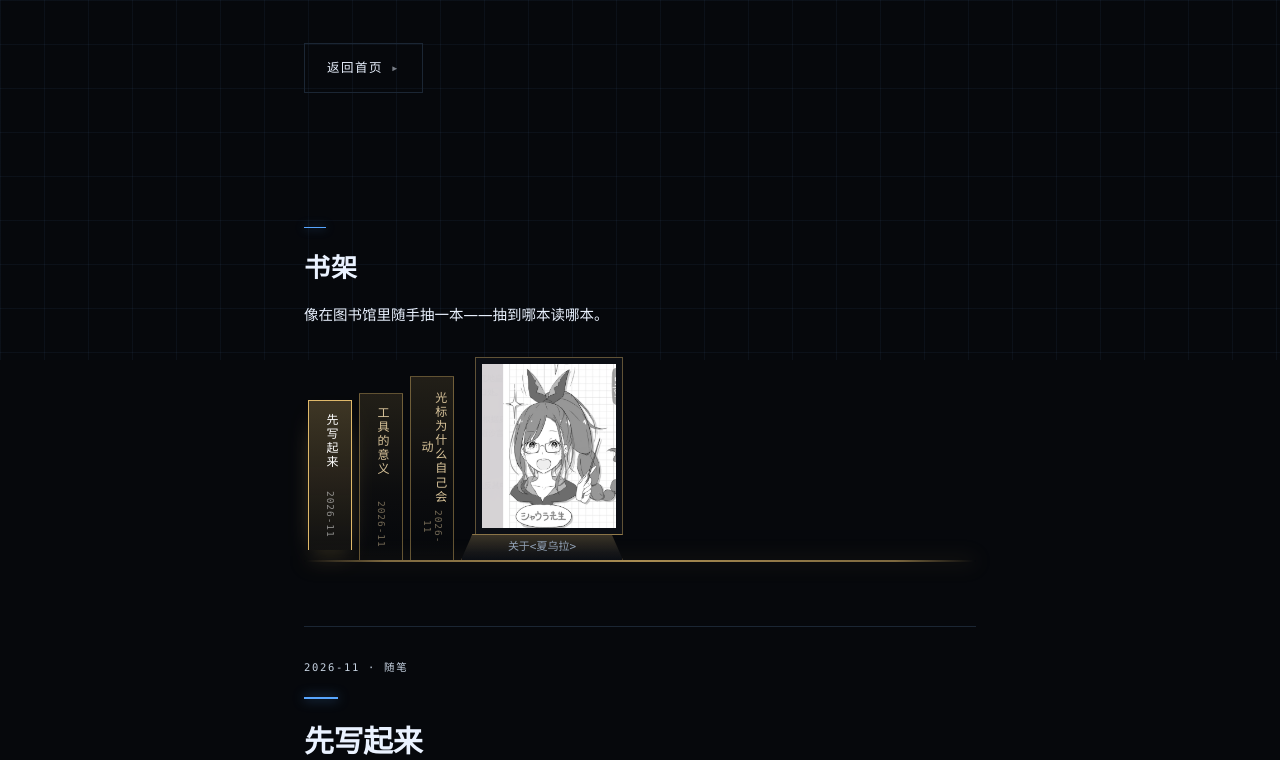
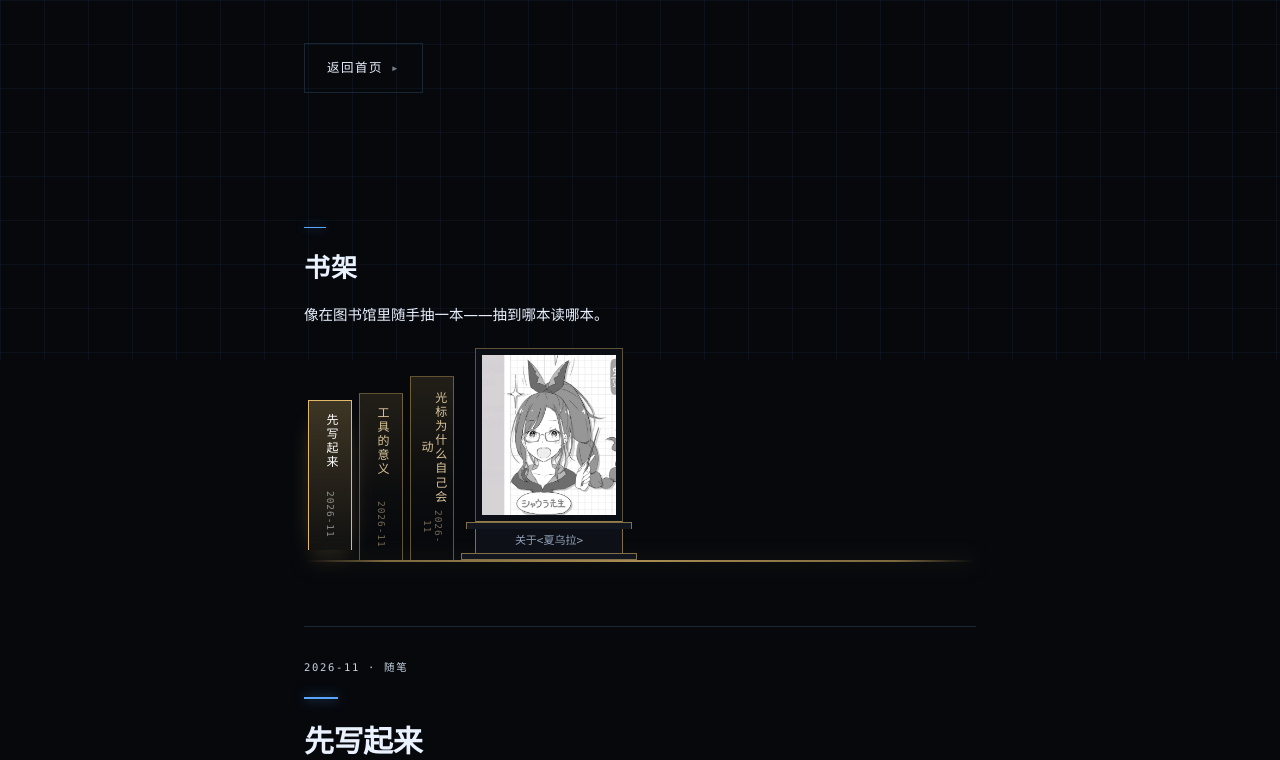
Before and after one commit to Thanjinx/Dandan008-homepage, a plain HTML site: page p/notes.html in a window 1280 px wide. Shown: the part 440-1200 px from the top of the page. Drawn offline with Linux system fonts and the light colour scheme.

Commit message:
书架：底座改三段式古典台座并居中

```diff
--- a/p/notes.html
+++ b/p/notes.html
@@ -28,7 +28,7 @@
       <li class="shelf-item"><button class="spine" data-i="0" style="--h:150px"><span class="spine-t">先写起来</span><span class="spine-d">2026-11</span></button></li>
       <li class="shelf-item"><button class="spine" data-i="1" style="--h:167px"><span class="spine-t">工具的意义</span><span class="spine-d">2026-11</span></button></li>
       <li class="shelf-item"><button class="spine" data-i="2" style="--h:184px"><span class="spine-t">光标为什么自己会动</span><span class="spine-d">2026-11</span></button></li>
-      <li class="shelf-item is-plate"><button class="plate" data-i="3" aria-label="关于&lt;夏乌拉&gt;"><img src="../media/shaula-2026-11-15.png" alt="关于&lt;夏乌拉&gt;" loading="lazy" /></button><span class="plate-base"><span class="plate-cap">关于&lt;夏乌拉&gt;</span></span></li>
+      <li class="shelf-item is-plate"><button class="plate" data-i="3" aria-label="关于&lt;夏乌拉&gt;"><img src="../media/shaula-2026-11-15.png" alt="关于&lt;夏乌拉&gt;" loading="lazy" /></button><span class="plate-base"><span class="cap-cap"></span><span class="cap-die"><span class="plate-cap">关于&lt;夏乌拉&gt;</span></span><span class="cap-foot"></span></span></li>
       </ul>
       <div class="shelf-board"></div>
     </div>
--- a/style.css
+++ b/style.css
@@ -613,24 +613,38 @@ a.card:hover .more { text-decoration: underline; text-underline-offset: 3px; }
   transition: transform .22s, border-color .22s, box-shadow .22s;
 }
 .plate img { height: 100%; width: 100%; display: block; object-fit: cover; }
-.is-plate { flex-direction: column; justify-content: flex-end; gap: 0; }
+.is-plate { flex-direction: column; align-items: center; justify-content: flex-end; gap: 0; }
 .is-plate .plate { margin-bottom: 0; border-bottom-color: rgba(224,185,106,.65); }
-/* 图片板底座：上窄下宽的台座，压在架板上 */
+
+/* 图片板底座：台口 + 柱身 + 台脚，三段平色，不用渐变 */
 .plate-base {
-  width: 162px; height: 26px; margin-top: -1px;
+  margin-top: 0;
+  display: flex; flex-direction: column; align-items: center;
+  position: relative; z-index: 1;
+}
+.plate-base .cap-cap {
+  width: 166px; height: 7px;
+  background: #12161f;
+  border: 1px solid rgba(224,185,106,.55);
+  border-bottom: 0;
+}
+.plate-base .cap-die {
+  width: 148px; height: 24px;
   display: flex; align-items: center; justify-content: center;
-  background:
-    linear-gradient(180deg, rgba(224,185,106,.22), rgba(224,185,106,.05) 70%, rgba(0,0,0,0)),
-    #0b0e14;
-  border-top: 1px solid rgba(224,185,106,.6);
-  border-left: 1px solid rgba(224,185,106,.28);
-  border-right: 1px solid rgba(224,185,106,.28);
-  clip-path: polygon(7% 0, 93% 0, 100% 100%, 0 100%);
-  transform: translateZ(0);
-  transition: border-color .22s;
+  background: #0d1017;
+  border-left: 1px solid rgba(224,185,106,.55);
+  border-right: 1px solid rgba(224,185,106,.55);
 }
-.is-plate:has(.plate.is-active) .plate-base { border-color: #e0b96a; background: linear-gradient(180deg, rgba(224,185,106,.34), rgba(224,185,106,.10) 70%, rgba(0,0,0,0)), #0b0e14; }
+.plate-base .cap-foot {
+  width: 176px; height: 7px;
+  background: #12161f;
+  border: 1px solid rgba(224,185,106,.55);
+}
+.is-plate:has(.plate.is-active) .plate-base .cap-cap,
+.is-plate:has(.plate.is-active) .plate-base .cap-die,
+.is-plate:has(.plate.is-active) .plate-base .cap-foot { border-color: #e0b96a; }
 .is-plate:has(.plate.is-active) .plate-cap { color: #f0d9a8; }
+.plate-cap { color: #f0d9a8; }
 .plate-cap {
   margin: 0; max-width: 140px; font: 11px/1.3 ui-monospace, Consolas, "Microsoft YaHei", monospace;
   color: var(--dim); text-align: center; white-space: nowrap; overflow: hidden; text-overflow: ellipsis;
```
Also changed, not shown: _m.txt, 1 other file.
